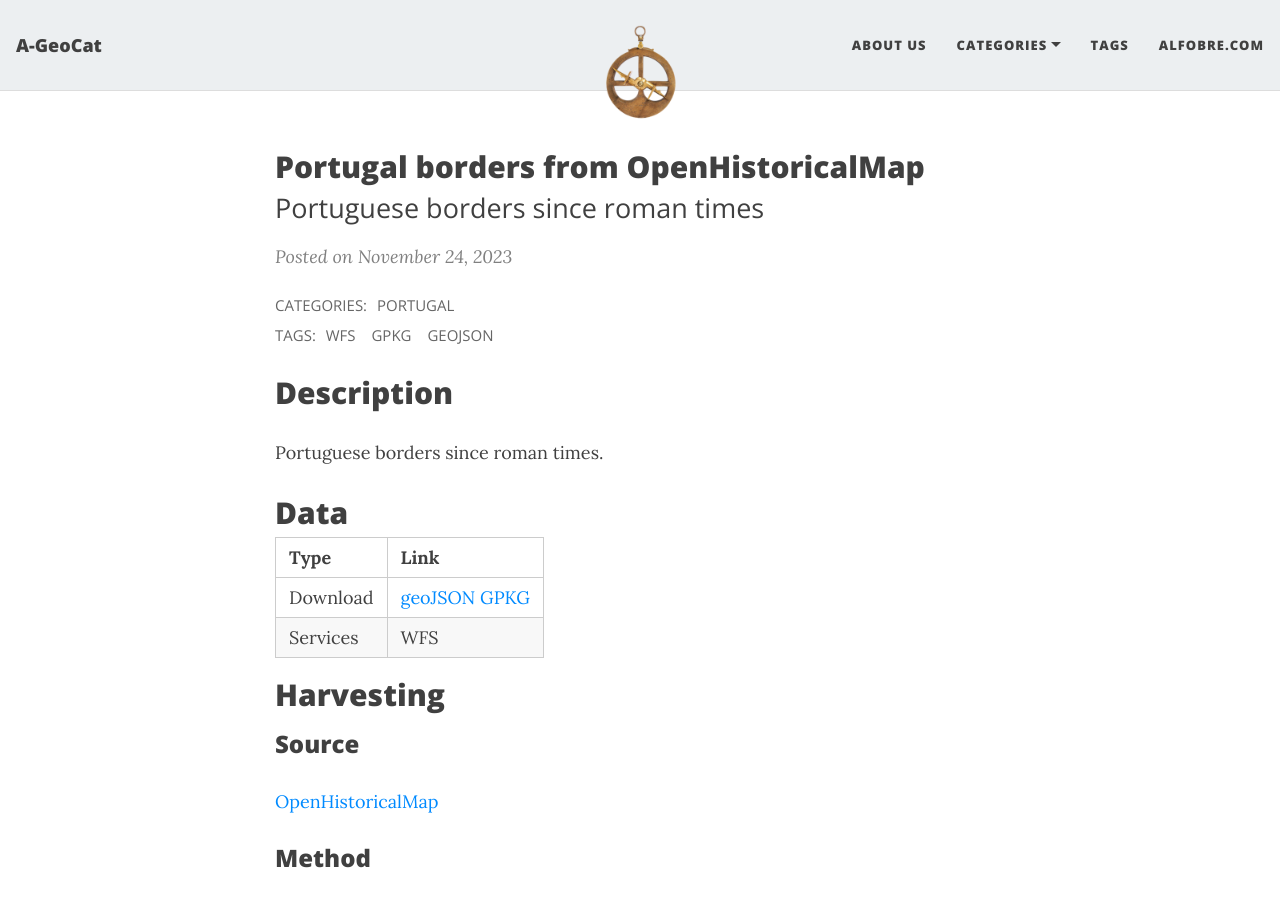
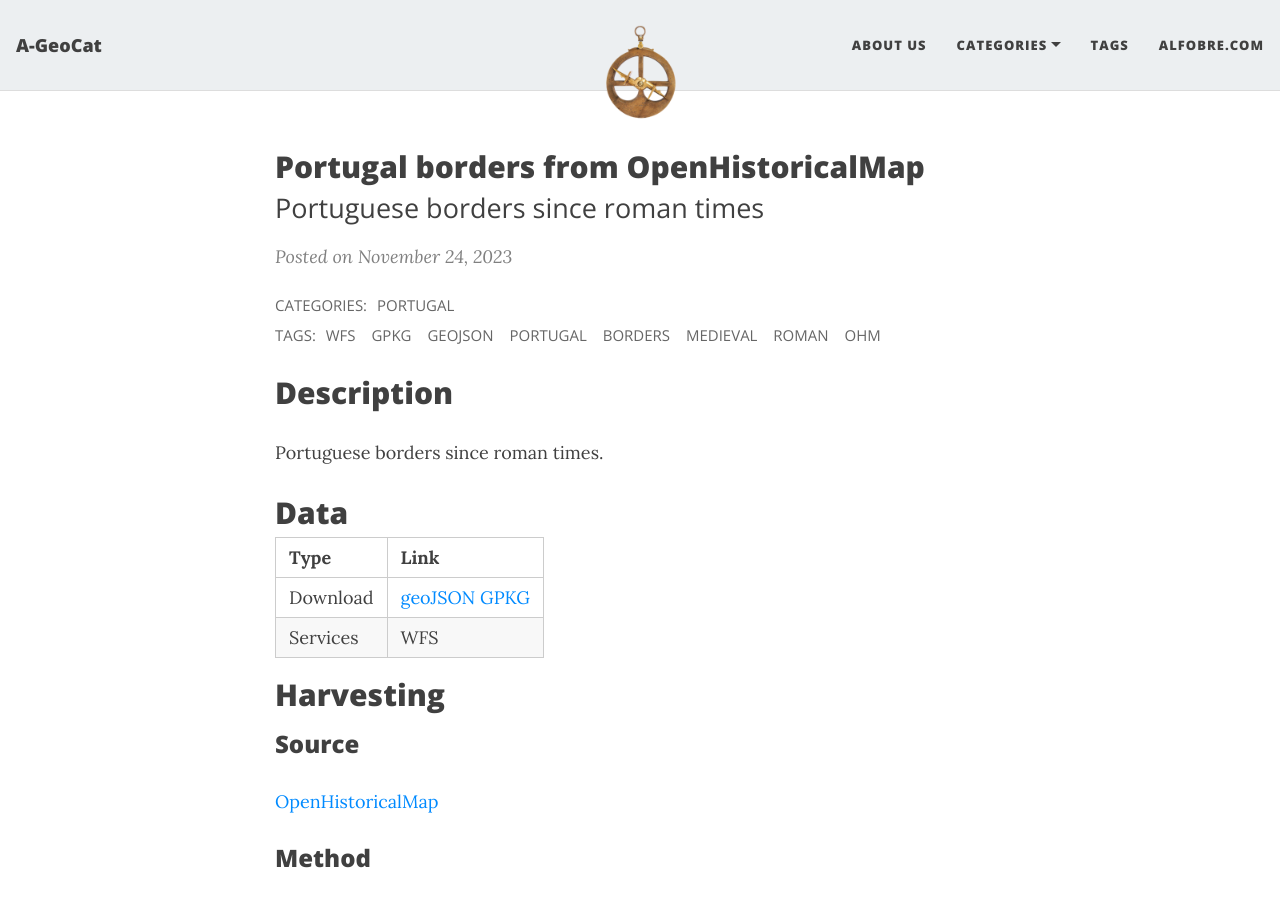
Before and after one commit to projetoalfobre/a-geocat, a Jekyll site: the page built from _posts/2023-11-24-Portugal-borders-from-OpenHistoricalMap.md, in a window 1280 px wide and 900 px high. Built offline with Jekyll 4.4.1, drawn with Linux system fonts in a browser that asks for light colours; nearby versions of some CDN libraries.

Commit message:
Update 2023-11-24-Portugal-borders-from-OpenHistoricalMap.md

```diff
--- a/_posts/2023-11-24-Portugal-borders-from-OpenHistoricalMap.md
+++ b/_posts/2023-11-24-Portugal-borders-from-OpenHistoricalMap.md
@@ -5,7 +5,7 @@
 cover-img:
 thumbnail-img:
 share-img:
-tags: [wfs, gpkg, geojson]
+tags: [wfs, gpkg, geojson, portugal, borders, medieval, roman, ohm]
 author:
 categories: [Portugal]
 ---
```
